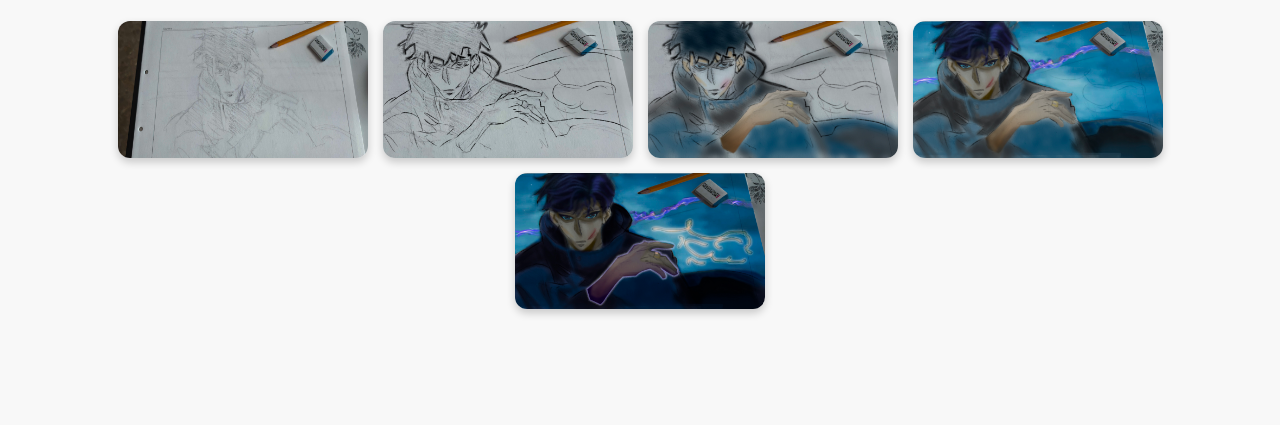
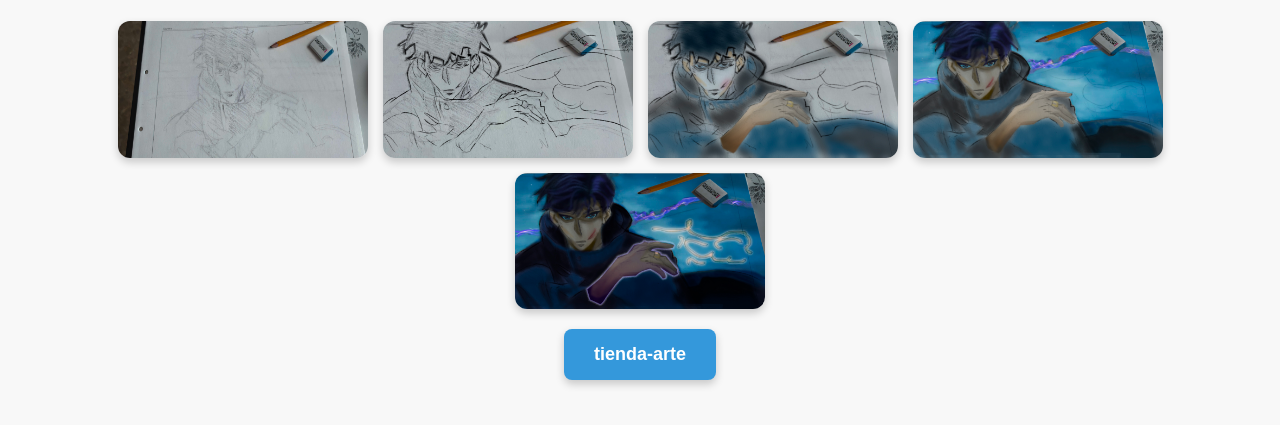
Before and after one commit to 4gon1/pruevas-web-01, a plain HTML site: page index.html in a window 1280 px wide. Shown: the part 79-504 px from the top of the page. Drawn offline with Linux system fonts and the light colour scheme.

Commit message:
Update index.html

```diff
--- a/index.html
+++ b/index.html
@@ -39,3 +39,49 @@
 
 </body>
 </html>
+
+<!DOCTYPE html>
+<html lang="es">
+<head>
+    <meta charset="UTF-8">
+    <title>Boton con Animación de Color</title>
+    <style>
+        /* Estilos base del botón */
+        .boton-animado {
+            display: inline-block;
+            padding: 15px 30px;
+            font-size: 18px;
+            font-weight: bold;
+            text-align: center;
+            text-decoration: none;
+            color: #ffffff;
+            border-radius: 8px;
+            border: none;
+            cursor: pointer;
+            box-shadow: 0 4px 8px rgba(0, 0, 0, 0.2);
+
+            /* Propiedades de la animación */
+            animation-name: cambio-color;
+            animation-duration: 5s; /* La animación dura 5 segundos */
+            animation-timing-function: linear;
+            animation-iteration-count: infinite; /* Se repite infinitamente */
+        }
+
+        /* Definición de la animación de cambio de color */
+        @keyframes cambio-color {
+            0%   { background-color: #3498db; } /* Empieza con azul */
+            25%  { background-color: #e74c3c; } /* Pasa a rojo */
+            50%  { background-color: #2ecc71; } /* Pasa a verde */
+            75%  { background-color: #f1c40f; } /* Pasa a amarillo */
+            100% { background-color: #3498db; } /* Vuelve a azul para un ciclo perfecto */
+        }
+    </style>
+</head>
+<body>
+
+    <a href="https://4gon1.github.io/futura-tienda-arte/" class="boton-animado" target="_blank">
+        tienda-arte
+    </a>
+
+</body>
+</html>
```
